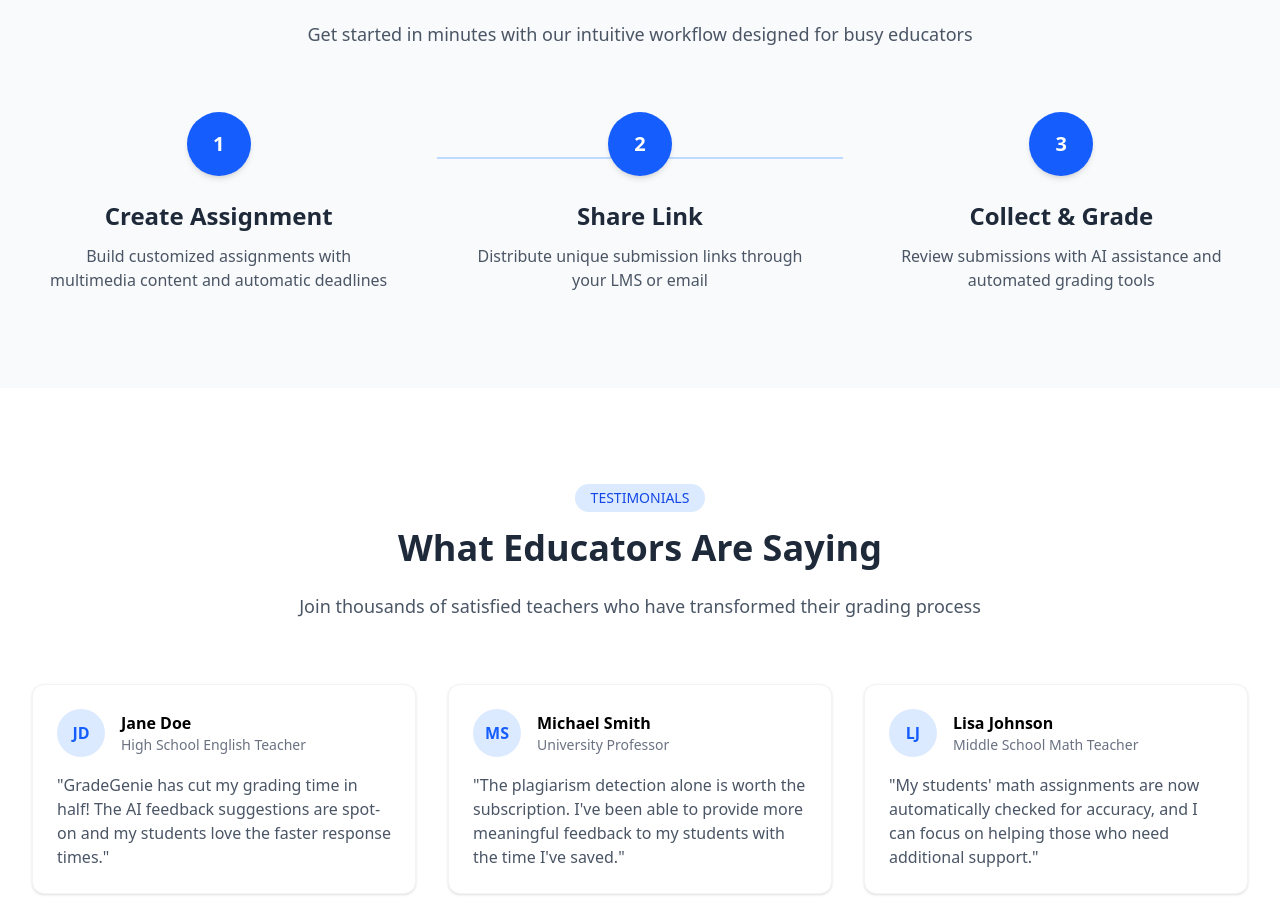
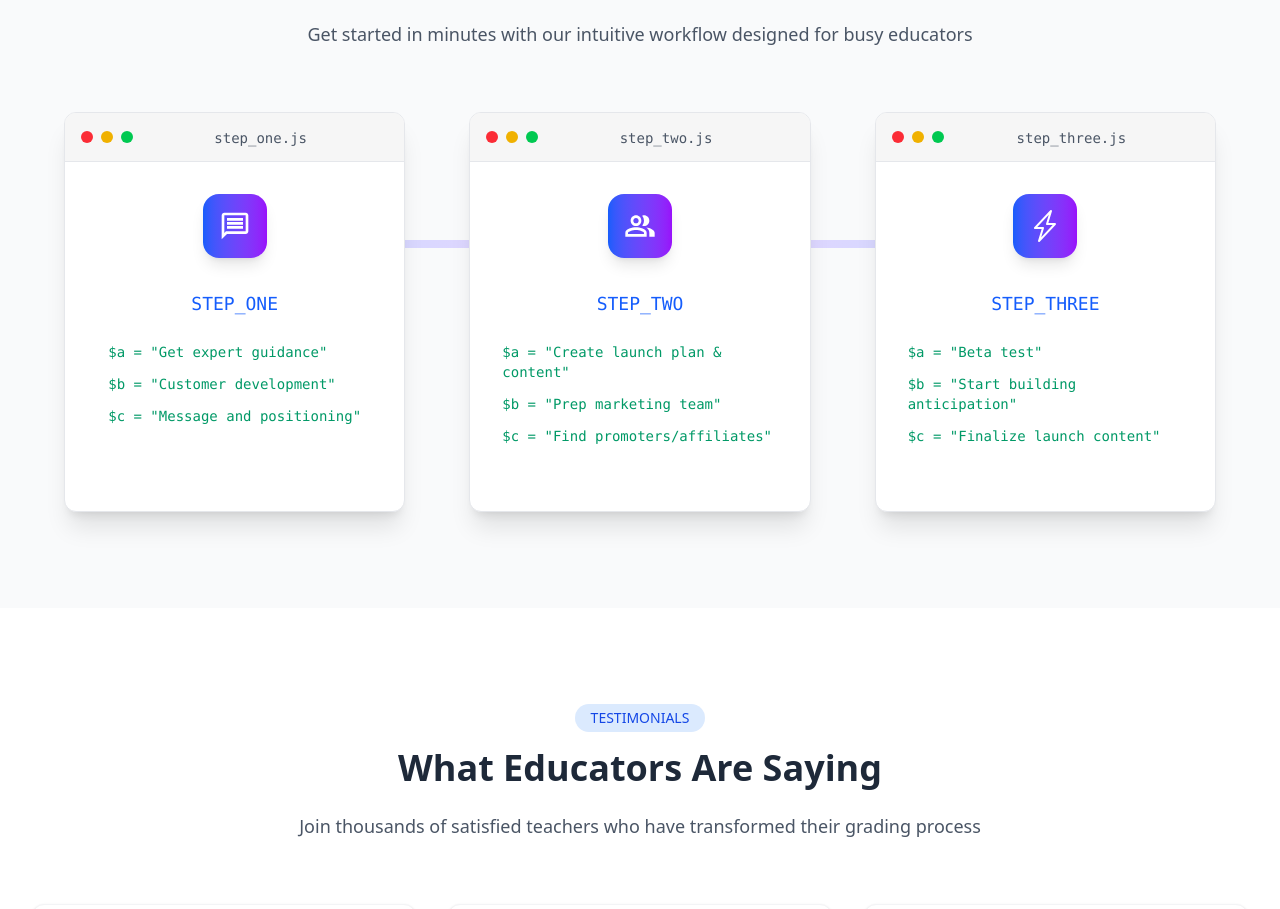
Before and after one commit to TheCurryGuy/GradeGenie, a React (Vite) app in the folder Client/: page / in a window 1280 px wide. Shown: the part 2159-3068 px from the top of the page. Built offline with nearby package versions, Linux system fonts and the light colour scheme.

Commit message:
Update LandingPage.tsx
Updated the 3 Simple Step Process UI

```diff
--- a/Client/src/Pages/LandingPage.tsx
+++ b/Client/src/Pages/LandingPage.tsx
@@ -5,6 +5,8 @@ import { motion } from "framer-motion"
 import { SlideIn, StaggeredReveal } from "../utils/utils"
 import { FaTwitter, FaLinkedin, FaFacebook } from "react-icons/fa"
 import { IoStatsChart, IoSchool, IoSpeedometer } from "react-icons/io5"
+import { MdOutlineMessage, MdOutlinePeopleAlt } from "react-icons/md"
+import { BsLightningCharge } from "react-icons/bs"
 
 const LandingPage: React.FC = () => {
   const [mobileMenuOpen, setMobileMenuOpen] = useState(false)
@@ -341,67 +343,230 @@ const LandingPage: React.FC = () => {
             </div>
           </SlideIn>
 
-          <div className="grid grid-cols-1 sm:grid-cols-3 gap-8 md:gap-12 relative">
-            {/* Connection Lines (Desktop Only) */}
-            <div className="hidden sm:block absolute top-1/4 left-1/3 w-1/3 h-0.5 bg-blue-200"></div>
-            <div className="hidden sm:block absolute top-1/4 right-1/3 w-1/3 h-0.5 bg-blue-200"></div>
+          <div className="max-w-6xl mx-auto relative">
+            {/* Horizontal Line */}
+            <div className="hidden md:block absolute top-32 left-0 w-full h-2 bg-gradient-to-r from-blue-200 via-purple-200 to-blue-200 rounded-full"></div>
 
+            <div className="grid grid-cols-1 md:grid-cols-3 gap-8 md:gap-16">
               {/* Step 1 */}
               <SlideIn direction="left">
-              <div className="text-center relative">
                 <motion.div
-                  className="flex justify-center mb-6"
-                  whileHover={{ scale: 1.1 }}
+                  className="relative h-[400px]"
+                  whileHover={{ translateY: -8 }}
                   transition={{ duration: 0.2 }}
                 >
-                  <div className="bg-blue-600 text-white rounded-full w-16 h-16 flex items-center justify-center shadow-md text-xl font-bold">
-                    1
+                  <motion.div
+                    className="bg-white rounded-xl shadow-xl overflow-hidden border border-gray-200 h-full"
+                    initial={{ opacity: 0, scale: 0.8 }}
+                    animate={{ opacity: 1, scale: 1 }}
+                    transition={{ duration: 0.5, delay: 0.2 }}
+                  >
+                    {/* macOS window header */}
+                    <div className="bg-[#f6f6f6] px-4 py-3 flex items-center border-b border-gray-200">
+                      <div className="flex space-x-2">
+                        <motion.div
+                          className="w-3 h-3 rounded-full bg-red-500 cursor-pointer"
+                          whileHover={{ scale: 1.2 }}
+                        ></motion.div>
+                        <motion.div
+                          className="w-3 h-3 rounded-full bg-yellow-500 cursor-pointer"
+                          whileHover={{ scale: 1.2 }}
+                        ></motion.div>
+                        <motion.div
+                          className="w-3 h-3 rounded-full bg-green-500 cursor-pointer"
+                          whileHover={{ scale: 1.2 }}
+                        ></motion.div>
+                      </div>
+                      <div className="flex-1 text-center">
+                        <span className="text-gray-600 text-sm font-mono">step_one.js</span>
+                      </div>
+                    </div>
+                    {/* Content */}
+                    <div className="p-8 flex flex-col items-center">
+                      <motion.div
+                        className="w-16 h-16 bg-gradient-to-r from-blue-600 to-purple-600 rounded-2xl flex items-center justify-center z-10 relative mx-auto mb-8 shadow-lg"
+                        whileHover={{ scale: 1.1, rotate: 5 }}
+                        transition={{ duration: 0.2 }}
+                      >
+                        <MdOutlineMessage className="w-8 h-8 text-white" />
+                      </motion.div>
+                      <motion.h3
+                        className="text-lg font-mono text-blue-600 mb-6"
+                        whileHover={{ scale: 1.05 }}
+                      >
+                        STEP_ONE
+                      </motion.h3>
+                      <div className="space-y-3 font-mono text-sm">
+                        <motion.p
+                          className="text-emerald-600 cursor-pointer"
+                          whileHover={{ x: 10, color: "#059669" }}
+                        >
+                          $a = "Get expert guidance"
+                        </motion.p>
+                        <motion.p
+                          className="text-emerald-600 cursor-pointer"
+                          whileHover={{ x: 10, color: "#059669" }}
+                        >
+                          $b = "Customer development"
+                        </motion.p>
+                        <motion.p
+                          className="text-emerald-600 cursor-pointer"
+                          whileHover={{ x: 10, color: "#059669" }}
+                        >
+                          $c = "Message and positioning"
+                        </motion.p>
+                      </div>
                     </div>
                   </motion.div>
-                <h3 className="text-xl md:text-2xl font-semibold text-gray-800 mb-3">Create Assignment</h3>
-                <p className="text-gray-600 px-2 sm:px-4">
-                  Build customized assignments with multimedia content and automatic deadlines
-                </p>
-              </div>
+                </motion.div>
               </SlideIn>
 
               {/* Step 2 */}
               <SlideIn direction="bottom">
-              <div className="text-center relative">
                 <motion.div
-                  className="flex justify-center mb-6"
-                  whileHover={{ scale: 1.1 }}
+                  className="relative h-[400px]"
+                  whileHover={{ translateY: -8 }}
                   transition={{ duration: 0.2 }}
                 >
-                  <div className="bg-blue-600 text-white rounded-full w-16 h-16 flex items-center justify-center shadow-md text-xl font-bold">
-                    2
+                  <motion.div
+                    className="bg-white rounded-xl shadow-xl overflow-hidden border border-gray-200 h-full"
+                    initial={{ opacity: 0, scale: 0.8 }}
+                    animate={{ opacity: 1, scale: 1 }}
+                    transition={{ duration: 0.5, delay: 0.4 }}
+                  >
+                    {/* macOS window header */}
+                    <div className="bg-[#f6f6f6] px-4 py-3 flex items-center border-b border-gray-200">
+                      <div className="flex space-x-2">
+                        <motion.div
+                          className="w-3 h-3 rounded-full bg-red-500 cursor-pointer"
+                          whileHover={{ scale: 1.2 }}
+                        ></motion.div>
+                        <motion.div
+                          className="w-3 h-3 rounded-full bg-yellow-500 cursor-pointer"
+                          whileHover={{ scale: 1.2 }}
+                        ></motion.div>
+                        <motion.div
+                          className="w-3 h-3 rounded-full bg-green-500 cursor-pointer"
+                          whileHover={{ scale: 1.2 }}
+                        ></motion.div>
+                      </div>
+                      <div className="flex-1 text-center">
+                        <span className="text-gray-600 text-sm font-mono">step_two.js</span>
+                      </div>
+                    </div>
+                    {/* Content */}
+                    <div className="p-8 flex flex-col items-center">
+                      <motion.div
+                        className="w-16 h-16 bg-gradient-to-r from-blue-600 to-purple-600 rounded-2xl flex items-center justify-center z-10 relative mx-auto mb-8 shadow-lg"
+                        whileHover={{ scale: 1.1, rotate: -5 }}
+                        transition={{ duration: 0.2 }}
+                      >
+                        <MdOutlinePeopleAlt className="w-8 h-8 text-white" />
+                      </motion.div>
+                      <motion.h3
+                        className="text-lg font-mono text-blue-600 mb-6"
+                        whileHover={{ scale: 1.05 }}
+                      >
+                        STEP_TWO
+                      </motion.h3>
+                      <div className="space-y-3 font-mono text-sm">
+                        <motion.p
+                          className="text-emerald-600 cursor-pointer"
+                          whileHover={{ x: 10, color: "#059669" }}
+                        >
+                          $a = "Create launch plan & content"
+                        </motion.p>
+                        <motion.p
+                          className="text-emerald-600 cursor-pointer"
+                          whileHover={{ x: 10, color: "#059669" }}
+                        >
+                          $b = "Prep marketing team"
+                        </motion.p>
+                        <motion.p
+                          className="text-emerald-600 cursor-pointer"
+                          whileHover={{ x: 10, color: "#059669" }}
+                        >
+                          $c = "Find promoters/affiliates"
+                        </motion.p>
+                      </div>
                     </div>
                   </motion.div>
-                <h3 className="text-xl md:text-2xl font-semibold text-gray-800 mb-3">Share Link</h3>
-                <p className="text-gray-600 px-2 sm:px-4">
-                  Distribute unique submission links through your LMS or email
-                </p>
-              </div>
+                </motion.div>
               </SlideIn>
 
               {/* Step 3 */}
               <SlideIn direction="right">
-              <div className="text-center relative">
                 <motion.div
-                  className="flex justify-center mb-6"
-                  whileHover={{ scale: 1.1 }}
+                  className="relative h-[400px]"
+                  whileHover={{ translateY: -8 }}
                   transition={{ duration: 0.2 }}
                 >
-                  <div className="bg-blue-600 text-white rounded-full w-16 h-16 flex items-center justify-center shadow-md text-xl font-bold">
-                    3
+                  <motion.div
+                    className="bg-white rounded-xl shadow-xl overflow-hidden border border-gray-200 h-full"
+                    initial={{ opacity: 0, scale: 0.8 }}
+                    animate={{ opacity: 1, scale: 1 }}
+                    transition={{ duration: 0.5, delay: 0.6 }}
+                  >
+                    {/* macOS window header */}
+                    <div className="bg-[#f6f6f6] px-4 py-3 flex items-center border-b border-gray-200">
+                      <div className="flex space-x-2">
+                        <motion.div
+                          className="w-3 h-3 rounded-full bg-red-500 cursor-pointer"
+                          whileHover={{ scale: 1.2 }}
+                        ></motion.div>
+                        <motion.div
+                          className="w-3 h-3 rounded-full bg-yellow-500 cursor-pointer"
+                          whileHover={{ scale: 1.2 }}
+                        ></motion.div>
+                        <motion.div
+                          className="w-3 h-3 rounded-full bg-green-500 cursor-pointer"
+                          whileHover={{ scale: 1.2 }}
+                        ></motion.div>
+                      </div>
+                      <div className="flex-1 text-center">
+                        <span className="text-gray-600 text-sm font-mono">step_three.js</span>
+                      </div>
+                    </div>
+                    {/* Content */}
+                    <div className="p-8 flex flex-col items-center">
+                      <motion.div
+                        className="w-16 h-16 bg-gradient-to-r from-blue-600 to-purple-600 rounded-2xl flex items-center justify-center z-10 relative mx-auto mb-8 shadow-lg"
+                        whileHover={{ scale: 1.1, rotate: 5 }}
+                        transition={{ duration: 0.2 }}
+                      >
+                        <BsLightningCharge className="w-8 h-8 text-white" />
+                      </motion.div>
+                      <motion.h3
+                        className="text-lg font-mono text-blue-600 mb-6"
+                        whileHover={{ scale: 1.05 }}
+                      >
+                        STEP_THREE
+                      </motion.h3>
+                      <div className="space-y-3 font-mono text-sm">
+                        <motion.p
+                          className="text-emerald-600 cursor-pointer"
+                          whileHover={{ x: 10, color: "#059669" }}
+                        >
+                          $a = "Beta test"
+                        </motion.p>
+                        <motion.p
+                          className="text-emerald-600 cursor-pointer"
+                          whileHover={{ x: 10, color: "#059669" }}
+                        >
+                          $b = "Start building anticipation"
+                        </motion.p>
+                        <motion.p
+                          className="text-emerald-600 cursor-pointer"
+                          whileHover={{ x: 10, color: "#059669" }}
+                        >
+                          $c = "Finalize launch content"
+                        </motion.p>
+                      </div>
                     </div>
                   </motion.div>
-                <h3 className="text-xl md:text-2xl font-semibold text-gray-800 mb-3">Collect & Grade</h3>
-                <p className="text-gray-600 px-2 sm:px-4">
-                  Review submissions with AI assistance and automated grading tools
-                </p>
+                </motion.div>
+              </SlideIn>
             </div>
-            </SlideIn>
           </div>
         </div>
       </section>
```
Lines whose indentation alone changed are shown as unchanged.
